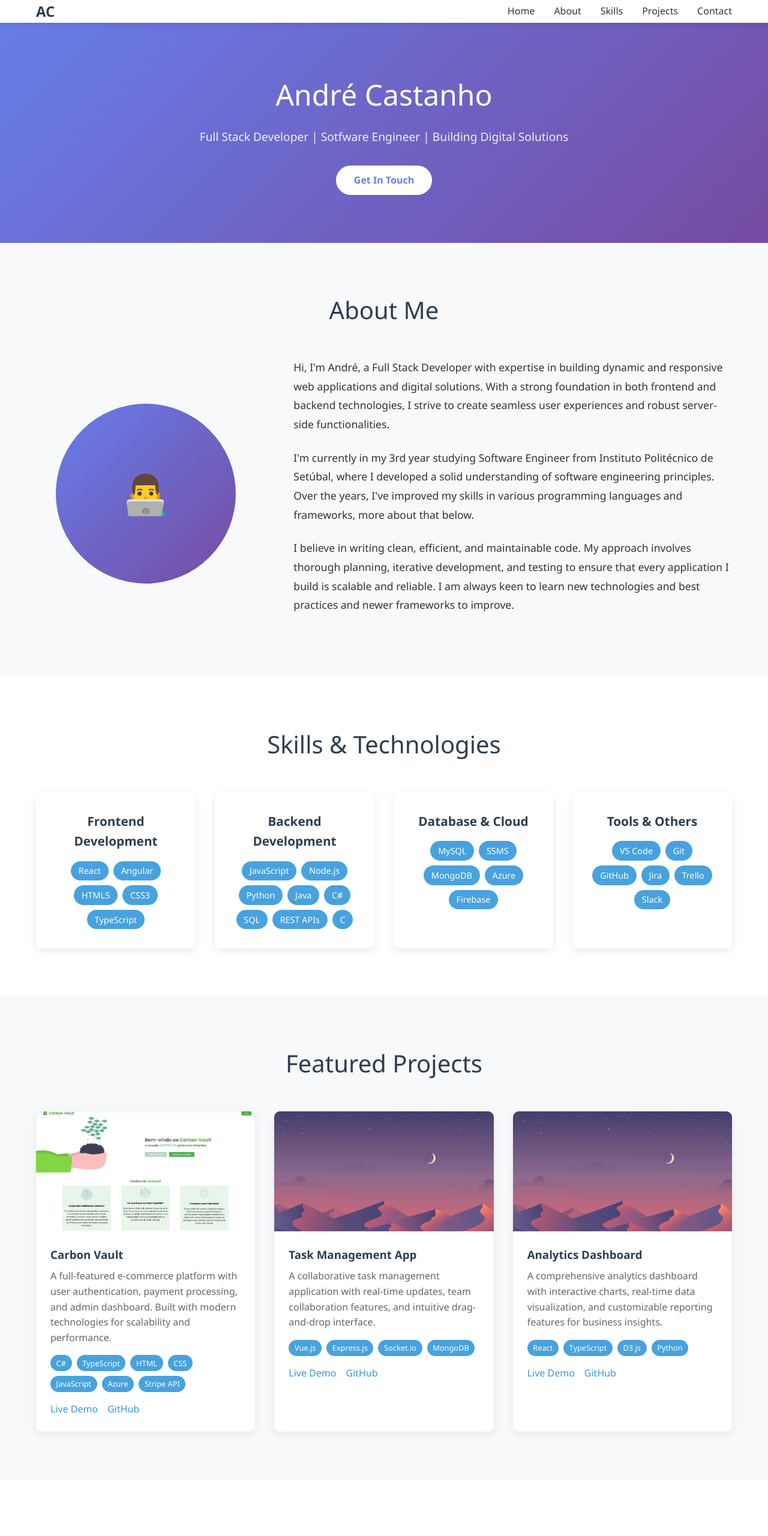
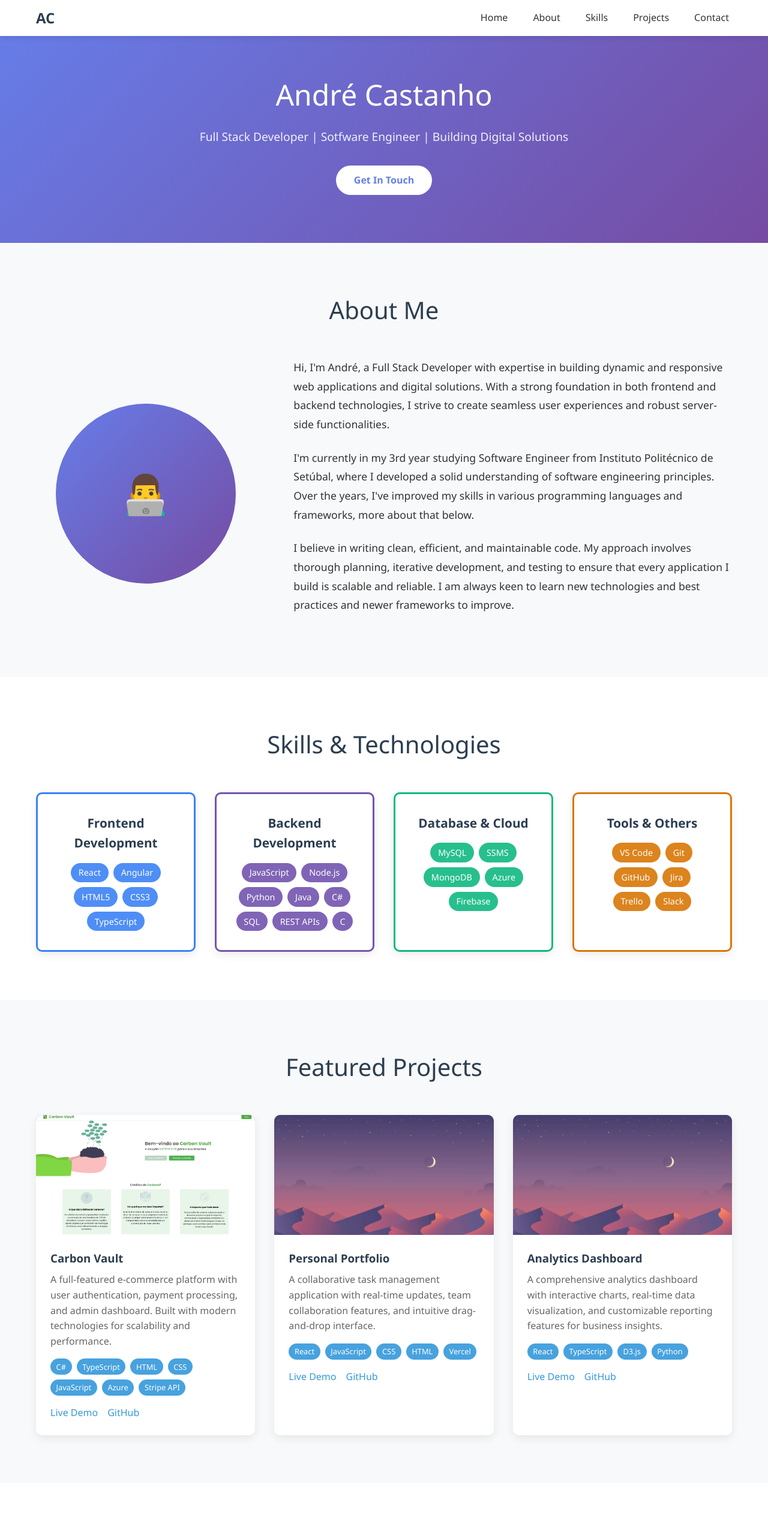
Before and after one commit to andre-castanho00/portfolio, a React (Vite) app: page / in a window 1280 px wide. Shown: the top 2561 px of the page at 60% size. Built offline with nearby package versions, Linux system fonts and the light colour scheme.

Commit message:
documentation

```diff
--- a/src/App.jsx
+++ b/src/App.jsx
@@ -6,12 +6,26 @@ import Header from "./components/header/header";
 import Hero from "./components/hero/hero";
 import Projects from "./components/projects/projects";
 import Skills from "./components/skills/skills";
+import { useEffect, useState } from "react";
 
 /**
  * The main app component, which simply renders all the other components.
  * @returns {React.ReactElement} The JSX for the app.
  */
 function App() {
+  const [theme, setTheme] = useState("light");
+
+  useEffect(() => {
+    const storedTheme = localStorage.getItem("theme");
+    if (storedTheme) {
+      setTheme(storedTheme);
+    } else {
+      localStorage.setItem("theme", "light");
+    }
+
+    document.documentElement.setAttribute("data-theme", theme);
+  }, [theme]);
+
   return (
     <>
       <Header />
--- a/src/components/footer/footer.jsx
+++ b/src/components/footer/footer.jsx
@@ -1,5 +1,10 @@
 import "./footer.css";
 
+/**
+ * Footer component to display the copyright information.
+ *
+ * @returns {React.ReactElement} The JSX element for the footer.
+ */
 function Footer() {
   return (
     <footer>
--- a/src/components/header/header.css
+++ b/src/components/header/header.css
@@ -6,9 +6,12 @@ header {
   top: 0;
   z-index: 1000;
   transition: background-color 0.3s ease, box-shadow 0.3s ease;
+  height: 60px;
+  display: flex;
 }
 
 nav {
+  width: 100%;
   display: flex;
   justify-content: space-between;
   align-items: center;
@@ -34,6 +37,7 @@ nav {
 }
 
 .nav-links a {
+  padding: 10px 5px;
   text-decoration: none;
   color: var(--text-primary);
   font-weight: 500;
--- a/src/components/hero/hero.jsx
+++ b/src/components/hero/hero.jsx
@@ -1,5 +1,11 @@
 import "./hero.css";
 
+/**
+ * @function Hero
+ * @description A component that renders the hero section of the website.
+ * The section includes a heading, a paragraph, and a call-to-action button.
+ * @returns {React.ReactElement} A JSX element representing the hero section.
+ */
 function Hero() {
   return (
     <section id="home" className="hero">
--- a/src/components/projects/projects.jsx
+++ b/src/components/projects/projects.jsx
@@ -1,4 +1,13 @@
 import "./projects.css";
+
+/**
+ * @function Projects
+ * @description A component that renders the 'Featured Projects' section of the portfolio.
+ * This section displays a collection of project cards, each highlighting a specific project
+ * with its corresponding image, title, description, technologies used, and links.
+ * The layout is organized in a grid format for better visual presentation.
+ * @returns {JSX.Element} A JSX element representing the 'Featured Projects' section.
+ */
 
 function Projects() {
   return (
@@ -29,12 +38,12 @@ function Projects() {
 
           <ProjectCard
             image={"/test.jpg"}
-            title={"Task Management App"}
+            title={"Personal Portfolio"}
             description={
               "A collaborative task management application with real-time updates, team collaboration features, and intuitive drag-and-drop interface."
             }
-            tags={["Vue.js", "Express.js", "Socket.io", "MongoDB"]}
-            links={["#", "#"]}
+            tags={["React", "JavaScript", "CSS", "HTML", "Vercel"]}
+            links={["#", "https://github.com/andre-castanho00/portfolio"]}
           />
 
           <ProjectCard
@@ -54,6 +63,20 @@ function Projects() {
 
 export default Projects;
 
+/**
+ * @function ProjectCard
+ * @description A component that renders a single project card, which consists of
+ * an image, title, description, list of technologies used, and links to the
+ * project's live demo and GitHub repository.
+ * @param {{ image: string, title: string, description: string, tags: string[], links: string[] }} props
+ * @prop {string} image The path to the project image.
+ * @prop {string} title The title of the project.
+ * @prop {string} description A brief description of the project.
+ * @prop {string[]} tags A list of technologies used in the project.
+ * @prop {string[]} links A list of links to the project's live demo and GitHub
+ * repository.
+ * @returns {JSX.Element} A JSX element representing a single project card.
+ */
 export function ProjectCard({ image, title, description, tags, links }) {
   return (
     <div className="project-card">
--- a/src/components/skills/skills.css
+++ b/src/components/skills/skills.css
@@ -32,8 +32,9 @@
 }
 
 .skill-tag {
-  background: var(--accent-primary);
-  color: var(--bg-primary);
+  /* background: var(--accent-primary); */
+  /* color: var(--bg-primary); */
+  color: white;
   padding: 0.3rem 0.8rem;
   border-radius: 20px;
   font-size: 0.9rem;
--- a/src/components/skills/skills.jsx
+++ b/src/components/skills/skills.jsx
@@ -28,21 +28,25 @@ function Skills() {
         <h2 className="section-title">Skills &amp; Technologies</h2>
         <div className="skills-grid">
           <SkillCategory
+            color={"var(--frontend-color)"}
             skillCategory="Frontend Development"
             skillsList={frontendSkills}
           />
 
           <SkillCategory
+            color={"var(--backend-color)"}
             skillCategory="Backend Development"
             skillsList={backendSkills}
           />
 
           <SkillCategory
+            color={"var(--database-color)"}
             skillCategory="Database &amp; Cloud"
             skillsList={databaseSkills}
           />
 
           <SkillCategory
+            color={"var(--tools-color)"}
             skillCategory="Tools &amp; Others"
             skillsList={otherSkills}
           />
@@ -61,13 +65,13 @@ export default Skills;
  * @param {array} skillsList A list of skills in the category.
  * @returns {object} A JSX element representing the category of skills.
  */
-export function SkillCategory({ skillCategory, skillsList }) {
+export function SkillCategory({ color, skillCategory, skillsList }) {
   return (
-    <div className="skill-category">
+    <div className="skill-category" style={{ border: `3px solid ${color}` }}>
       <h3>{skillCategory}</h3>
       <div className="skill-tags">
         {skillsList.map((skill) => (
-          <span key={skill} className="skill-tag">
+          <span key={skill} className="skill-tag" style={{ background: color }}>
             {skill}
           </span>
         ))}
--- a/src/index.css
+++ b/src/index.css
@@ -12,6 +12,10 @@
   --shadow: rgba(0, 0, 0, 0.08);
   --shadow-hover: rgba(0, 0, 0, 0.1);
   --border-color: #e1e8ed;
+  --frontend-color: #3b82f6;
+  --backend-color: #7354af;
+  --database-color: #10b981;
+  --tools-color: #d97706;
 }
 
 [data-theme="dark"] {
@@ -28,4 +32,8 @@
   --shadow: rgba(0, 0, 0, 0.3);
   --shadow-hover: rgba(0, 0, 0, 0.4);
   --border-color: #404040;
+  --frontend-color: #3b82f6;
+  --backend-color: #7354af;
+  --database-color: #10b981;
+  --tools-color: #d97706;
 }
```
Also changed, not shown: src/components/about/about.jsx (+10 -0 lines), src/components/contacts/contacts.jsx (+7 -0 lines), src/components/header/header.jsx (+9 -0 lines).
